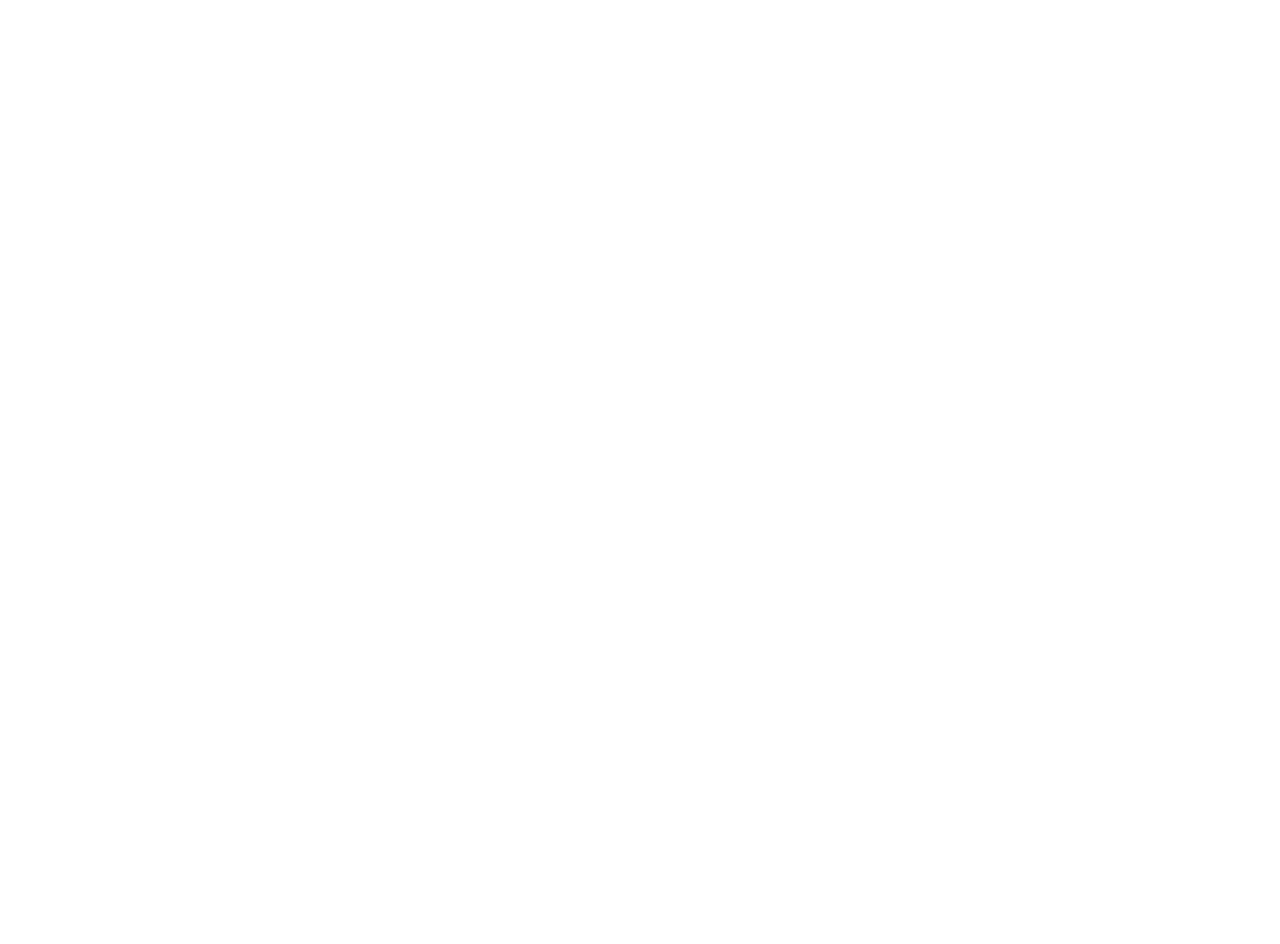
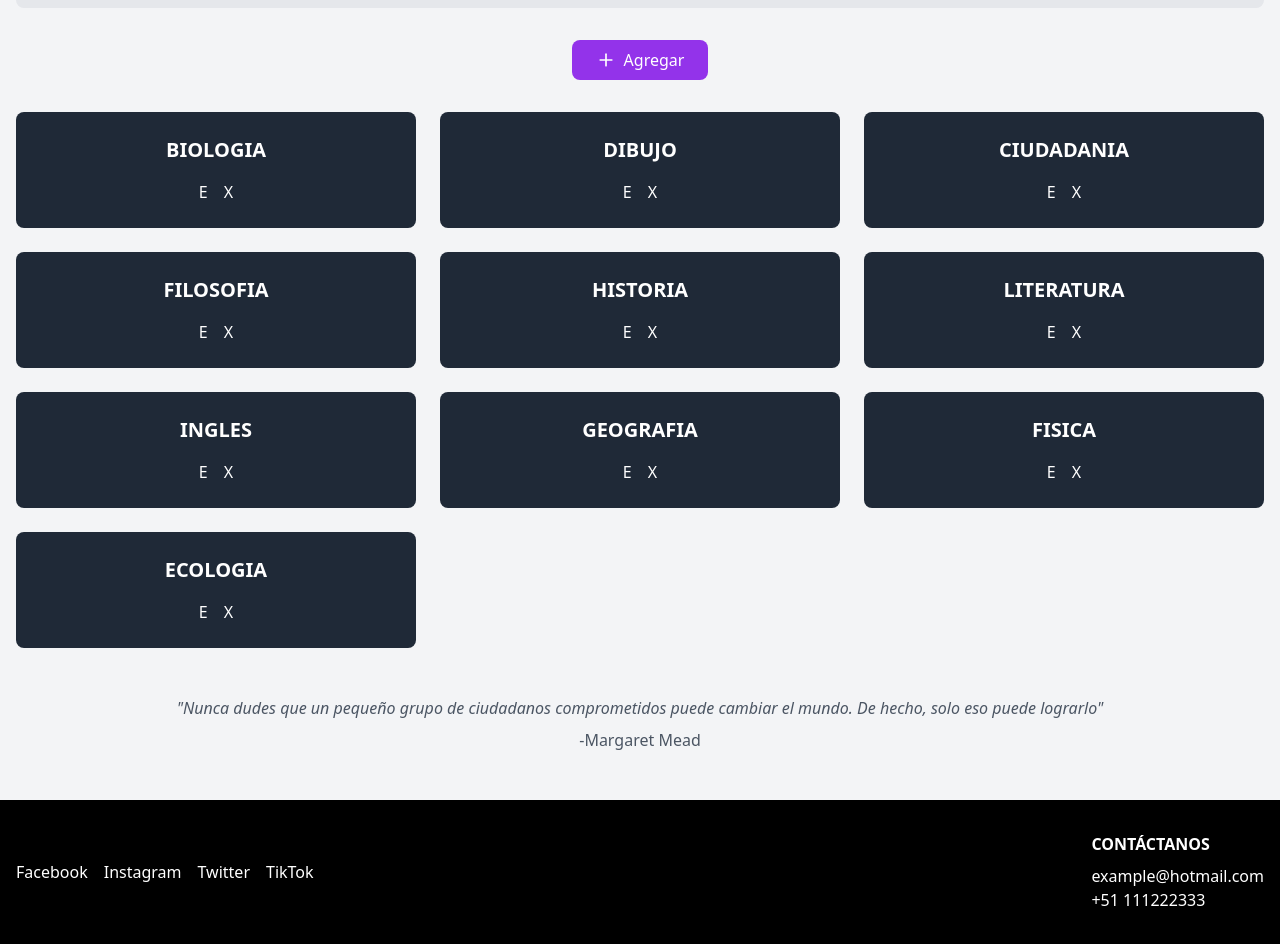
Before and after one commit to Sauro-Dev/LANDING-MTD, a React (Vite) app: page /biblioteca in a window 1280 px wide. Shown: the part 280-1224 px from the top of the page. Before the commit the page ends 800 px from the top, so only its background shows below. Built offline with nearby package versions, Linux system fonts and the light colour scheme.

Commit message:
feat: Vista Biblioteca y Playlist creado (revisar diseño e información mostrada)

```diff
--- a/src/components/AboutUs.tsx
+++ b/src/components/AboutUs.tsx
@@ -125,6 +125,27 @@
     </div>
 );
 
+// Footer actualizado
+const Footer: FC = () => (
+    <footer className="bg-black text-white py-8">
+        <div className="container mx-auto">
+            <div className="flex flex-col md:flex-row justify-between items-center">
+                <div className="space-x-4">
+                    <a href="#" className="hover:text-pink-300">Facebook</a>
+                    <a href="#" className="hover:text-pink-300">Instagram</a>
+                    <a href="#" className="hover:text-pink-300">Twitter</a>
+                    <a href="#" className="hover:text-pink-300">TikTok</a>
+                </div>
+                <div className="mt-4 md:mt-0">
+                    <h3 className="font-bold mb-2">CONTÁCTANOS</h3>
+                    <p>example@hotmail.com</p>
+                    <p>+51 111222333</p>
+                </div>
+            </div>
+        </div>
+    </footer>
+);
+
 // Componente Principal Nosotros
 const AboutUs: FC = () => {
     return (
@@ -135,6 +156,7 @@
             <MissionVisionSection />
             <HistoryAchievementsSection />
             <TimelineSection />
+            <Footer />
         </div>
     );
 };
--- /dev/null
+++ b/src/components/Library.tsx
@@ -0,0 +1,96 @@
+import { FC, useState } from 'react';
+import { Plus } from 'lucide-react';
+import Navbar from './Navbar';
+
+interface SubjectCardProps {
+    name: string;
+}
+
+// Componente Banner
+const Banner: FC = () => (
+    <div className="w-full h-48 bg-gray-200 mb-8 rounded-lg flex items-center justify-center">
+        <h2 className="text-3xl font-bold text-gray-700">Banner</h2>
+    </div>
+);
+
+// Componente Tarjeta de Materia
+const SubjectCard: FC<SubjectCardProps> = ({ name }) => (
+    <div className="bg-gray-800 p-6 rounded-lg text-white flex flex-col items-center">
+        <h3 className="text-xl font-bold mb-4">{name}</h3>
+        <div className="flex space-x-4">
+            <button className="hover:text-pink-300">E</button>
+            <button className="hover:text-pink-300">X</button>
+        </div>
+    </div>
+);
+
+// Componente Principal Biblioteca
+const Library: FC = () => {
+    const [subjects] = useState([
+        'BIOLOGIA',
+        'DIBUJO',
+        'CIUDADANIA',
+        'FILOSOFIA',
+        'HISTORIA',
+        'LITERATURA',
+        'INGLES',
+        'GEOGRAFIA',
+        'FISICA',
+        'ECOLOGIA'
+    ]);
+
+    return (
+        <div className="min-h-screen bg-gray-100">
+            <Navbar />
+            <div className="container mx-auto px-4 pt-24 pb-12">
+                {/* Banner Section */}
+                <Banner />
+
+                {/* Botón Agregar */}
+                <div className="flex justify-center mb-8">
+                    <button className="bg-purple-600 text-white px-6 py-2 rounded-lg hover:bg-purple-700 flex items-center gap-2">
+                        <Plus size={20} />
+                        Agregar
+                    </button>
+                </div>
+
+                {/* Grid de Materias */}
+                <div className="grid grid-cols-1 md:grid-cols-3 gap-6">
+                    {subjects.map((subject, index) => (
+                        <SubjectCard key={index} name={subject} />
+                    ))}
+                </div>
+
+                {/* Footer Quote */}
+                <div className="mt-12 text-center text-gray-600">
+                    <p className="italic">
+                        "Nunca dudes que un pequeño grupo de ciudadanos comprometidos puede
+                        cambiar el mundo. De hecho, solo eso puede lograrlo"
+                    </p>
+                    <p className="mt-2">-Margaret Mead</p>
+                </div>
+            </div>
+
+            {/* Footer Contact */}
+            <footer className="bg-black text-white py-8">
+                <div className="container mx-auto px-4">
+                    <div className="flex flex-col md:flex-row justify-between items-center">
+                        <div className="space-x-4">
+                            <a href="#" className="hover:text-pink-300">Facebook</a>
+                            <a href="#" className="hover:text-pink-300">Instagram</a>
+                            <a href="#" className="hover:text-pink-300">Twitter</a>
+                            <a href="#" className="hover:text-pink-300">TikTok</a>
+                        </div>
+                        <div className="mt-4 md:mt-0">
+                            <h3 className="font-bold mb-2">CONTÁCTANOS</h3>
+                            <p>example@hotmail.com</p>
+                            <p>+51 111222333</p>
+                        </div>
+                    </div>
+                </div>
+            </footer>
+        </div>
+    );
+};
+
+export default Library;
--- /dev/null
+++ b/src/components/PlayList.tsx
@@ -0,0 +1,131 @@
+import { FC, useState } from 'react';
+import { ChevronLeft, ChevronRight, Plus, X } from 'lucide-react';
+import Navbar from './Navbar';
+
+interface PlaylistCardProps {
+    id: number;  // Cambiamos para usar solo el id
+    onRemove: (id: number) => void;  // Actualizamos para pasar el id
+}
+
+// Componente Tarjeta de Playlist
+const PlaylistCard: FC<PlaylistCardProps> = ({ id, onRemove }) => (
+    <div className="relative bg-gray-800 aspect-square rounded-lg flex flex-col items-center justify-center text-white">
+        <button
+            onClick={() => onRemove(id)}
+            className="absolute top-2 right-2 hover:text-pink-300"
+        >
+            <X size={20} />
+        </button>
+        <h3 className="text-2xl font-bold mb-4">PLAYLIST</h3>
+        <div className="flex space-x-2">
+            <span>E</span>
+            <span>X</span>
+        </div>
+    </div>
+);
+
+// Componente Letra
+const LyricsSection: FC = () => (
+    <div className="bg-gray-800 aspect-[4/3] rounded-lg p-6 text-white">
+        <h2 className="text-2xl font-bold text-center mb-4">LETRA</h2>
+        <div className="h-full overflow-y-auto">
+            <p className="text-center text-gray-300">
+                Contenido de la letra de la canción...
+            </p>
+        </div>
+    </div>
+);
+
+// Componente Principal Playlist
+const PlayList: FC = () => {
+    const [playlists, setPlaylists] = useState([
+        { id: 1 },
+        { id: 2 },
+        { id: 3 },
+    ]);
+
+    const handleAddPlaylist = () => {
+        const newPlaylist = {
+            id: playlists.length + 1,
+        };
+        setPlaylists([...playlists, newPlaylist]);
+    };
+
+    const handleRemovePlaylist = (id: number) => {
+        setPlaylists(playlists.filter(playlist => playlist.id !== id));
+    };
+
+    return (
+        <div className="min-h-screen bg-gray-100">
+            <Navbar />
+            <div className="container mx-auto px-4 pt-24">
+                {/* Botón Agregar */}
+                <div className="flex justify-center mb-8">
+                    <button
+                        onClick={handleAddPlaylist}
+                        className="bg-purple-600 text-white px-6 py-2 rounded-lg hover:bg-purple-700 flex items-center gap-2"
+                    >
+                        <Plus size={20} />
+                        Agregar
+                    </button>
+                </div>
+
+                {/* Carousel de Playlists */}
+                <div className="relative">
+                    <button className="absolute left-0 top-1/2 -translate-y-1/2 z-10 bg-purple-500 p-2 rounded-full text-white hover:bg-purple-600">
+                        <ChevronLeft size={24} />
+                    </button>
+
+                    <div className="grid grid-cols-1 md:grid-cols-3 gap-6 mx-12">
+                        {playlists.map((playlist) => (
+                            <PlaylistCard
+                                key={playlist.id}
+                                id={playlist.id}
+                                onRemove={handleRemovePlaylist}
+                            />
+                        ))}
+                    </div>
+
+                    <button className="absolute right-0 top-1/2 -translate-y-1/2 z-10 bg-purple-500 p-2 rounded-full text-white hover:bg-purple-600">
+                        <ChevronRight size={24} />
+                    </button>
+                </div>
+
+                {/* Sección de Letra */}
+                <div className="mt-12 mb-8">
+                    <LyricsSection />
+                </div>
+
+                {/* Footer Quote */}
+                <div className="mt-12 text-center text-gray-600">
+                    <p className="italic">
+                        "Nunca dudes que un pequeño grupo de ciudadanos comprometidos puede
+                        cambiar el mundo. De hecho, solo eso puede lograrlo"
+                    </p>
+                    <p className="mt-2">-Margaret Mead</p>
+                </div>
+            </div>
+
+            {/* Footer Contact */}
+            <footer className="bg-black text-white py-8">
+                <div className="container mx-auto px-4">
+                    <div className="flex flex-col md:flex-row justify-between items-center">
+                        <div className="space-x-4">
+                            <a href="#" className="hover:text-pink-300">Facebook</a>
+                            <a href="#" className="hover:text-pink-300">Instagram</a>
+                            <a href="#" className="hover:text-pink-300">Twitter</a>
+                            <a href="#" className="hover:text-pink-300">TikTok</a>
+                        </div>
+                        <div className="mt-4 md:mt-0">
+                            <h3 className="font-bold mb-2">CONTÁCTANOS</h3>
+                            <p>example@hotmail.com</p>
+                            <p>+51 111222333</p>
+                        </div>
+                    </div>
+                </div>
+            </footer>
+        </div>
+    );
+};
+
+export default PlayList;
--- a/src/router/AppRouter.tsx
+++ b/src/router/AppRouter.tsx
@@ -2,6 +2,8 @@
 import { BrowserRouter, Routes, Route, Navigate } from 'react-router-dom';
 import Landing from '../components/Landing';
 import AboutUs from '../components/AboutUs';
+import PlayList from "../components/PlayList.tsx";
+import Library from "../components/Library.tsx";
 
 const AppRouter: FC = () => {
     return (
@@ -14,11 +16,11 @@
                     {/* Rutas principales */}
                     <Route path="/landing" element={<Landing />} />
                     <Route path="/nosotros" element={<AboutUs />} />
+                    <Route path="/playlists" element={<PlayList />} />
+                    <Route path="/biblioteca" element={<Library />} />
 
                     {/* Placeholder routes */}
                     <Route path="/boletines" element={<div>Boletines - En construcción</div>} />
-                    <Route path="/playlists" element={<div>Playlists - En construcción</div>} />
-                    <Route path="/biblioteca" element={<div>Biblioteca - En construcción</div>} />
 
                     {/* Ruta 404 - Página no encontrada */}
                     <Route path="*" element={<Navigate to="/landing" replace />} />
```
